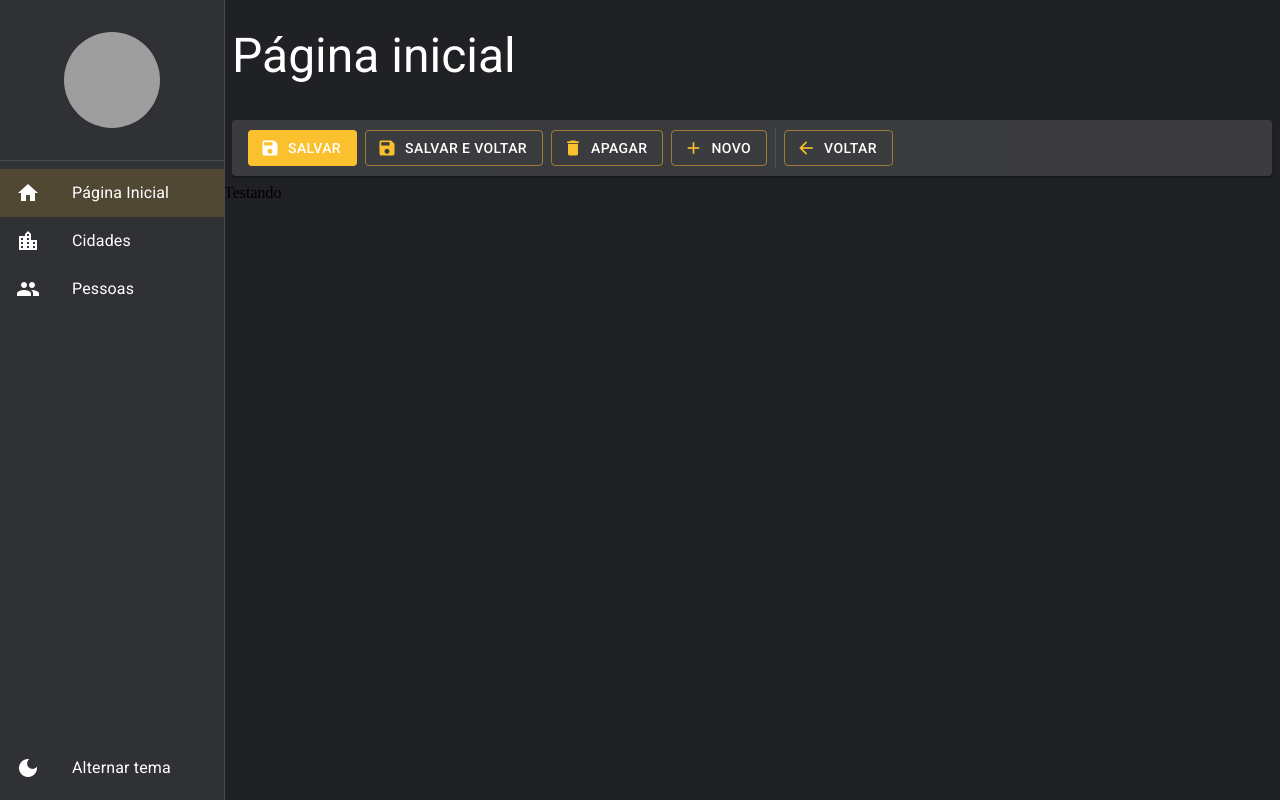
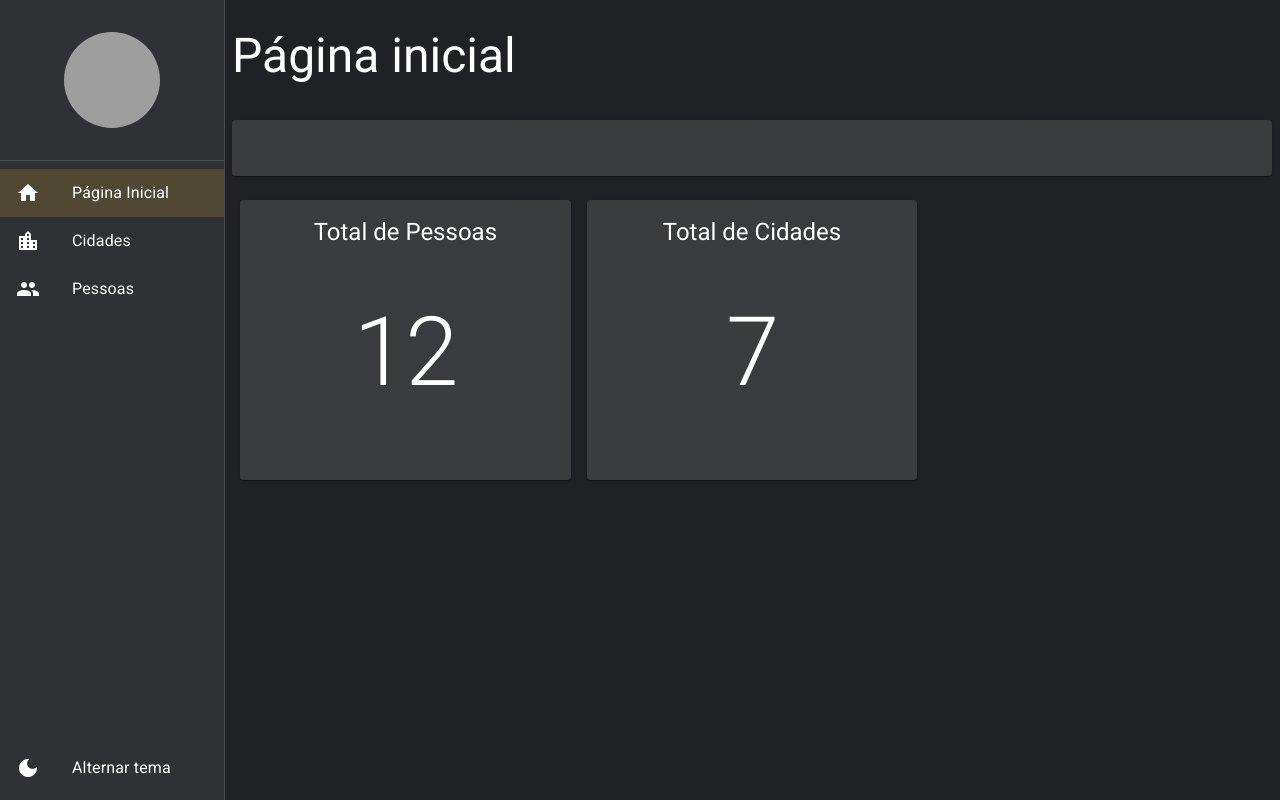
Before and after one commit to dandevweb/react-mui, a React (Vite) app: page /pagina-inicial in a window 1280 px wide. Built offline with nearby package versions, Linux system fonts and the light colour scheme; data requests are answered from the project's data file; grey boxes are pictures that could not be loaded.

Commit message:
feat: dashboard

```diff
--- a/src/pages/dashboard/Dashboard.tsx
+++ b/src/pages/dashboard/Dashboard.tsx
@@ -1,14 +1,102 @@
-import { DetailTools } from '../../shared/components/DetailTools'
+import { Card, CardContent, Grid, Typography } from '@mui/material'
+import { Box } from '@mui/system'
+import { useEffect, useState } from 'react'
+import { ListingTools } from '../../shared/components/ListingTools'
 import { BaseLayout } from '../../shared/layouts/BaseLayout'
+import { CityService } from '../../shared/services/city/CityService'
+import { PeopleService } from '../../shared/services/people/PeopleService'
 
-export const Dashboard: React.FC = () => {
+export const Dashboard = () => {
+  const [loadingCity, setLoadingCity] = useState(true)
+  const [cityAmount, setCityAmount] = useState(0)
+  const [loadingPeople, setLoadingPeople] = useState(true)
+  const [peopleAmount, setPeopleAmount] = useState(0)
+
+
+  useEffect(() => {
+    setLoadingCity(true)
+    setLoadingPeople(true)
+
+    CityService.index(1)
+      .then((result) => {
+        setLoadingCity(false)
+
+        if (result instanceof Error) {
+          alert(result.message)
+          return
+        }
+        setCityAmount(result.amount)
+      })
+
+    PeopleService.index(1)
+      .then((result) => {
+        setLoadingPeople(false)
+
+        if (result instanceof Error) {
+          alert(result.message)
+          return
+        }
+        setPeopleAmount(result.amount)
+      })
+
+  }, [])
   return (
     <BaseLayout
       title='Página inicial'
-      toolbar={(
-        <DetailTools showSaveBackButton />
-      )}>
-      Testando
-    </BaseLayout>
+      toolbar={<ListingTools showNewButton={false} />}>
+      <Box width='100%' display='flex'>
+        <Grid container margin={2}>
+          <Grid item container spacing={2}>
+            <Grid item xs={12} sm={12} md={6} lg={4} xl={3}>
+              <Card>
+                <CardContent>
+                  <Typography variant='h5' align='center'>
+                    Total de Pessoas
+                  </Typography>
+                  <Box padding={6} display='flex' justifyContent='center' alignItems='center'>
+                    {!loadingPeople && (
+                      <Typography variant='h1'>
+                        {peopleAmount}
+                      </Typography>
+                    )}
+
+                    {loadingPeople && (
+                      <Typography variant='h6'>
+                        Carregando...
+                      </Typography>
+                    )}
+                  </Box>
+                </CardContent>
+              </Card>
+            </Grid>
+
+            <Grid item xs={12} sm={12} md={6} lg={4} xl={3}>
+              <Card>
+                <CardContent>
+                  <Typography variant='h5' align='center'>
+                    Total de Cidades
+                  </Typography>
+                  <Box padding={6} display='flex' justifyContent='center' alignItems='center'>
+                    {!loadingCity && (
+                      <Typography variant='h1'>
+                        {cityAmount}
+                      </Typography>
+                    )}
+
+                    {loadingCity && (
+                      <Typography variant='h6'>
+                        Carregando...
+                      </Typography>
+                    )}
+                  </Box>
+                </CardContent>
+              </Card>
+            </Grid>
+          </Grid>
+
+        </Grid>
+
+      </Box>
+    </BaseLayout >
   )
 }
```
